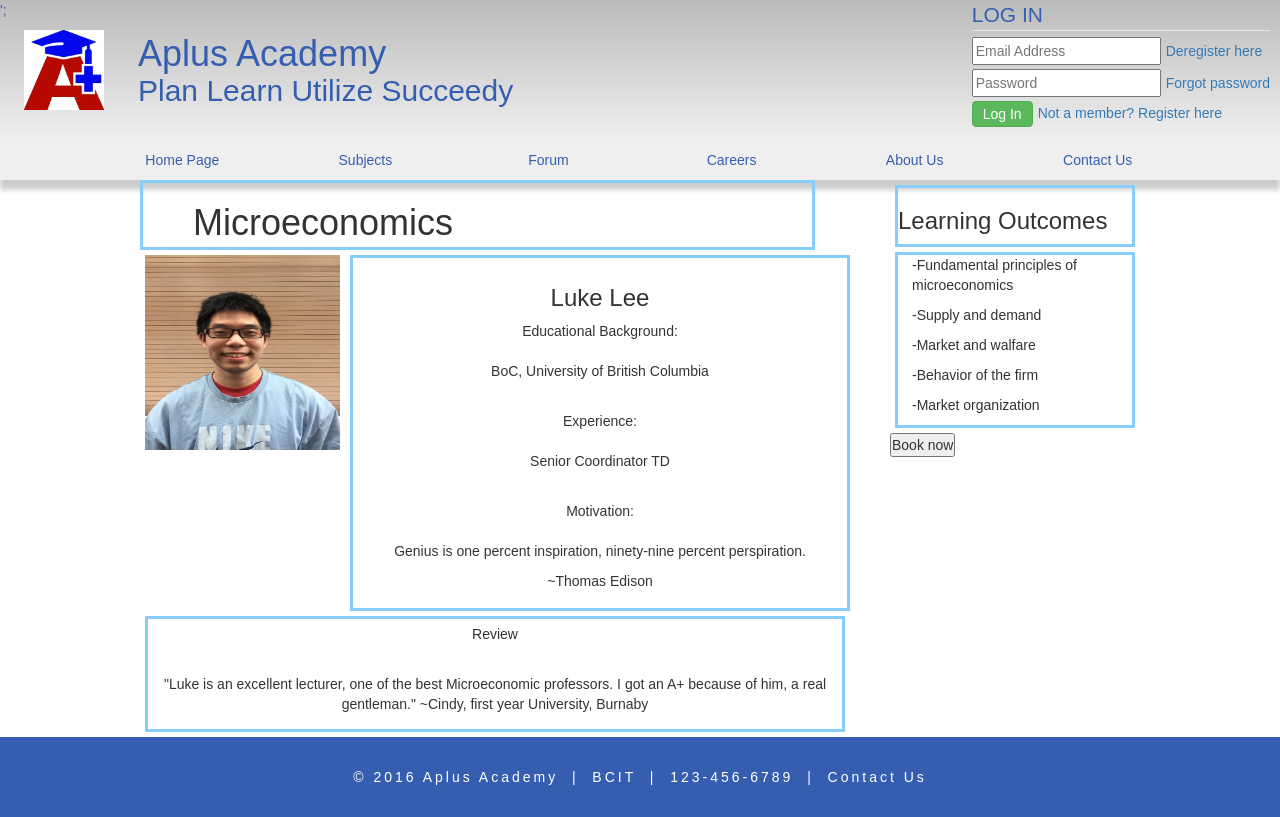
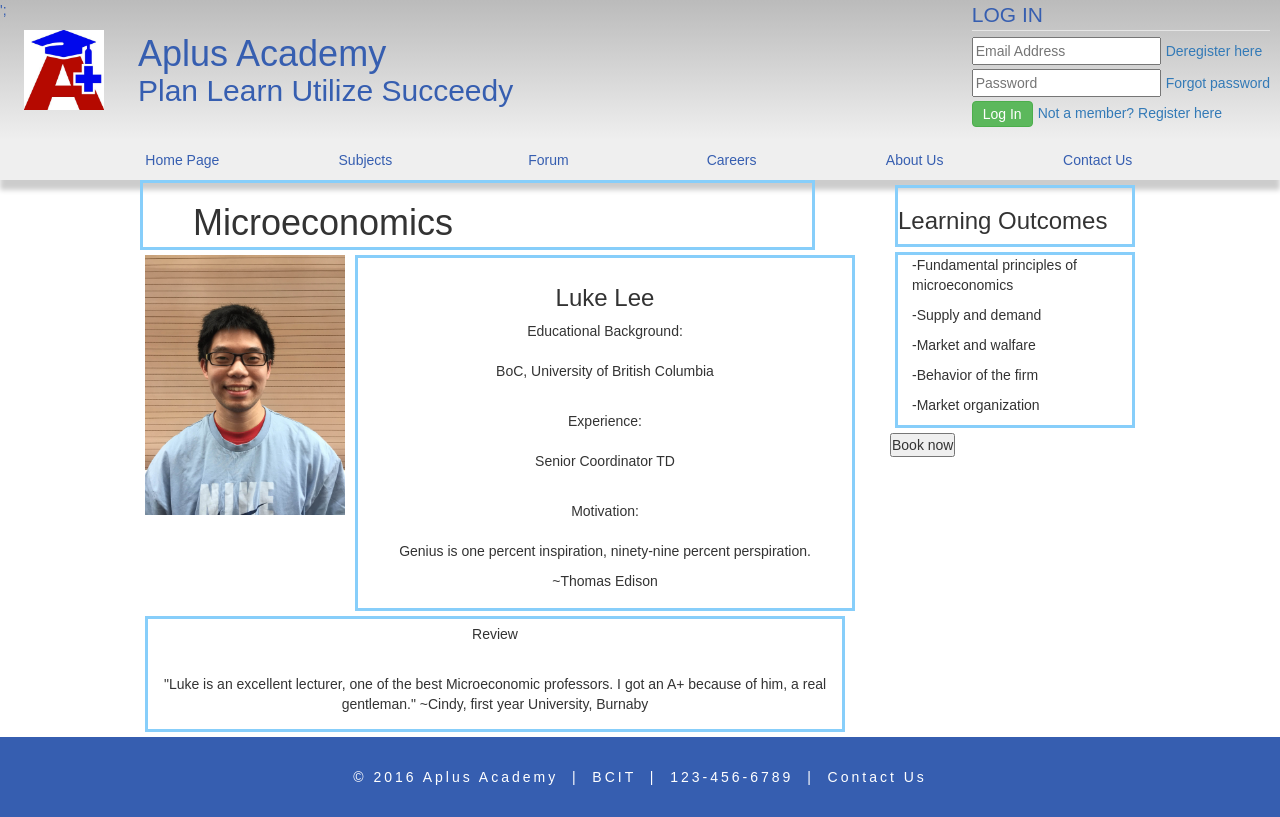
Before and after one commit to KentHuangProjects/AplusAcademy-TutoringWebsite-G9, a PHP site: page /courses/courses_microeconomics.php in a window 1280 px wide. Run offline with PHP 8.4, Linux system fonts and the light colour scheme.

Commit message:
Added files via upload

```diff
--- a/courses/courses_macroeconomics.php
+++ b/courses/courses_macroeconomics.php
@@ -37,7 +37,7 @@
 		        </div>
 
 		        <div class="imageandrating">
-			        <img src="../images/RogerZhang.jpg" alt="Profile1" height="195" width="195">
+			        <img src="images/RogerZhang.jpg" alt="Profile1" height="260" width="200">
 		        </div>
 
 		        <div class="tutordescrip">
--- a/courses/courses_microeconomics.php
+++ b/courses/courses_microeconomics.php
@@ -3,8 +3,8 @@
 <head>
 	<title>Microeconomics</title>
 	<meta charset="utf-8">
-    <link href="style/base.css" rel="stylesheet" type="text/css">
-	<link href="style/style_courses.css" rel="stylesheet" type="text/css">
+    <link href="../style/base.css" rel="stylesheet" type="text/css">
+	<link href="../style/style_courses.css" rel="stylesheet" type="text/css">
 
         <!-- Latest compiled and minified CSS -->
     <link rel="stylesheet" href="http://maxcdn.bootstrapcdn.com/bootstrap/3.3.6/css/bootstrap.min.css">
@@ -37,7 +37,7 @@
 		        </div>
 
 		        <div class="imageandrating">
-			        <img src="images/LukeLee.jpg" alt="Profile2" height="195" width="195">
+			        <img src="images/LukeLee.jpg" alt="Profile2" height="260" width="200">
 		        </div>
 
 		        <div class="tutordescrip">
```
Also changed, not shown: courses/courses_entrepreneurship.php (+4 -4 lines).
